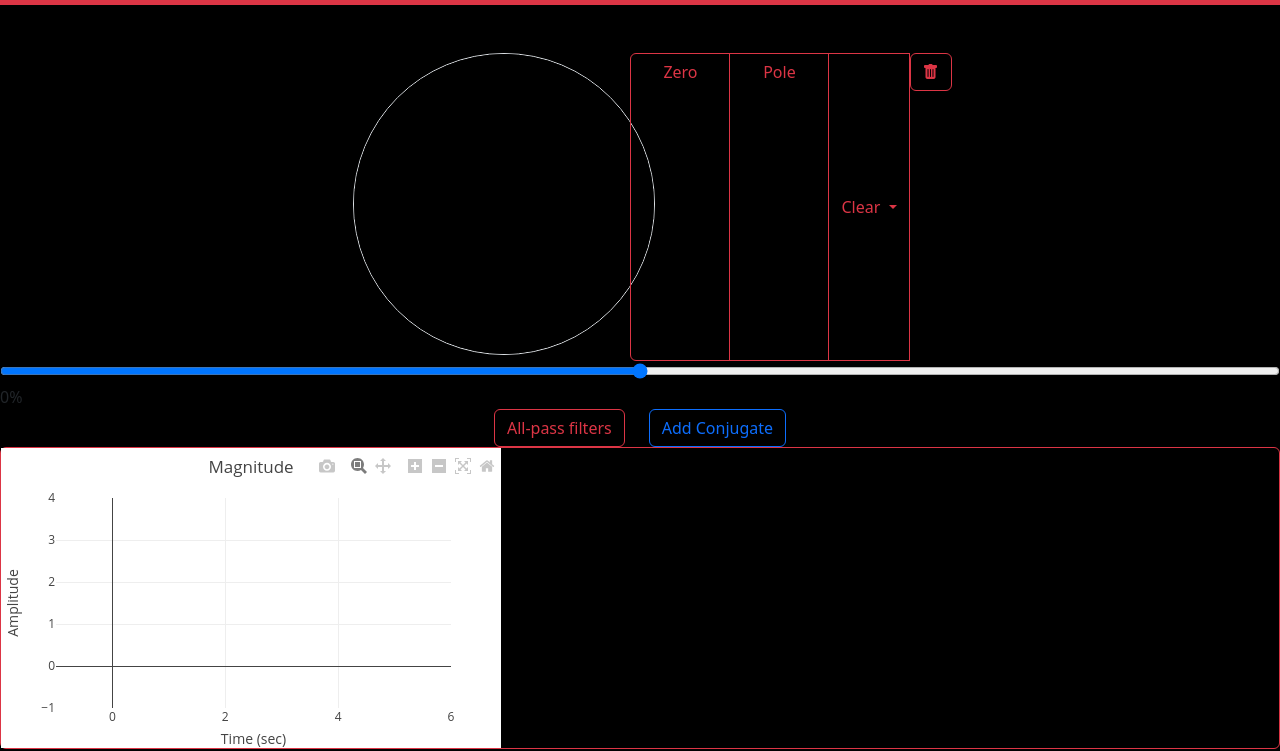
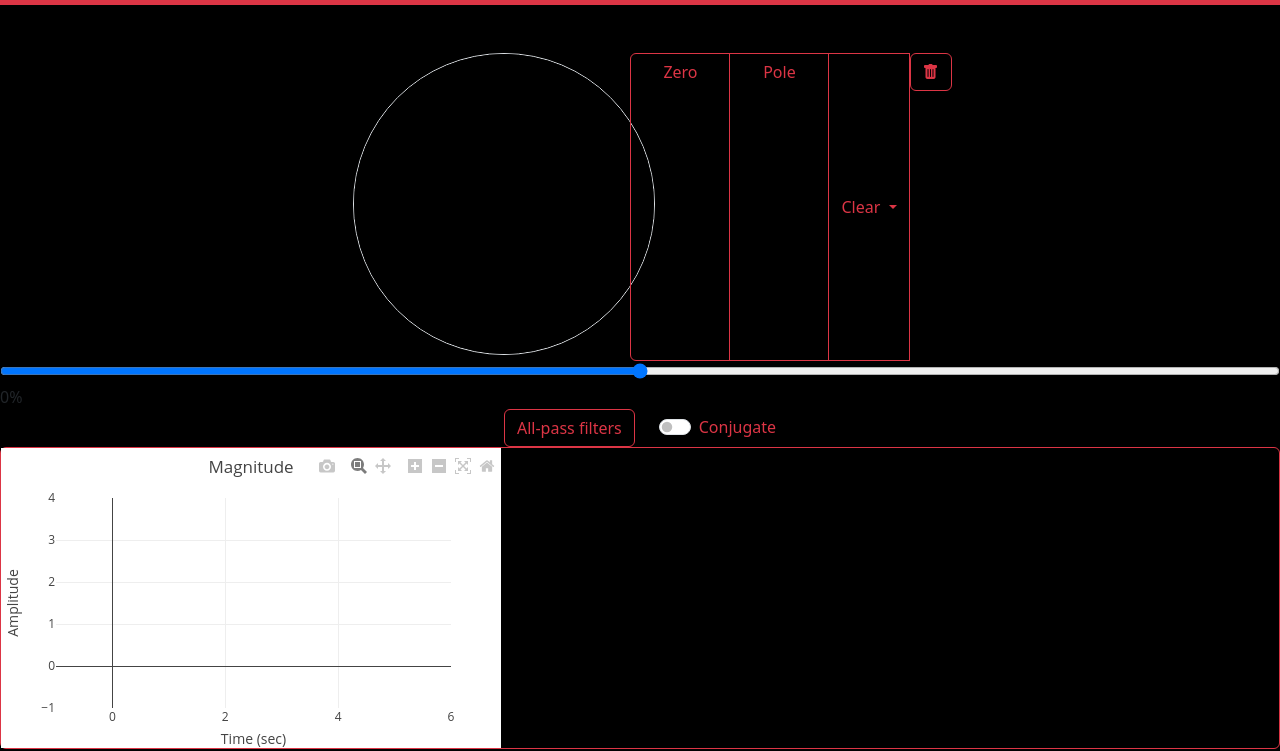
Before and after one commit to mariamgamal70/Digital-filter-designer, a plain HTML site: page templates/index.html in a window 1280 px wide. Shown: the part 73-824 px from the top of the page. Drawn offline with nearby package versions, Linux system fonts and the light colour scheme.

Commit message:
Revert "add conj"
This reverts commit d1213ab5b3a3d551076012ecb8a6b6970f7c35d2.

```diff
--- a/templates/index.html
+++ b/templates/index.html
@@ -76,8 +76,9 @@
                 data-bs-target="#exampleModal">
                 All-pass filters
             </button>
-            <div>
-                <button type="button" class="btn btn-outline-primary w-100" id="conjugate">Add Conjugate</button>
+            <div class="form-check form-switch">
+                <input class="form-check-input" type="checkbox" role="switch" id="flexSwitchCheckDefault">
+                <label class="form-check-label text-danger" for="flexSwitchCheckDefault">Conjugate</label>
             </div>
         </div>
     </div>
```
